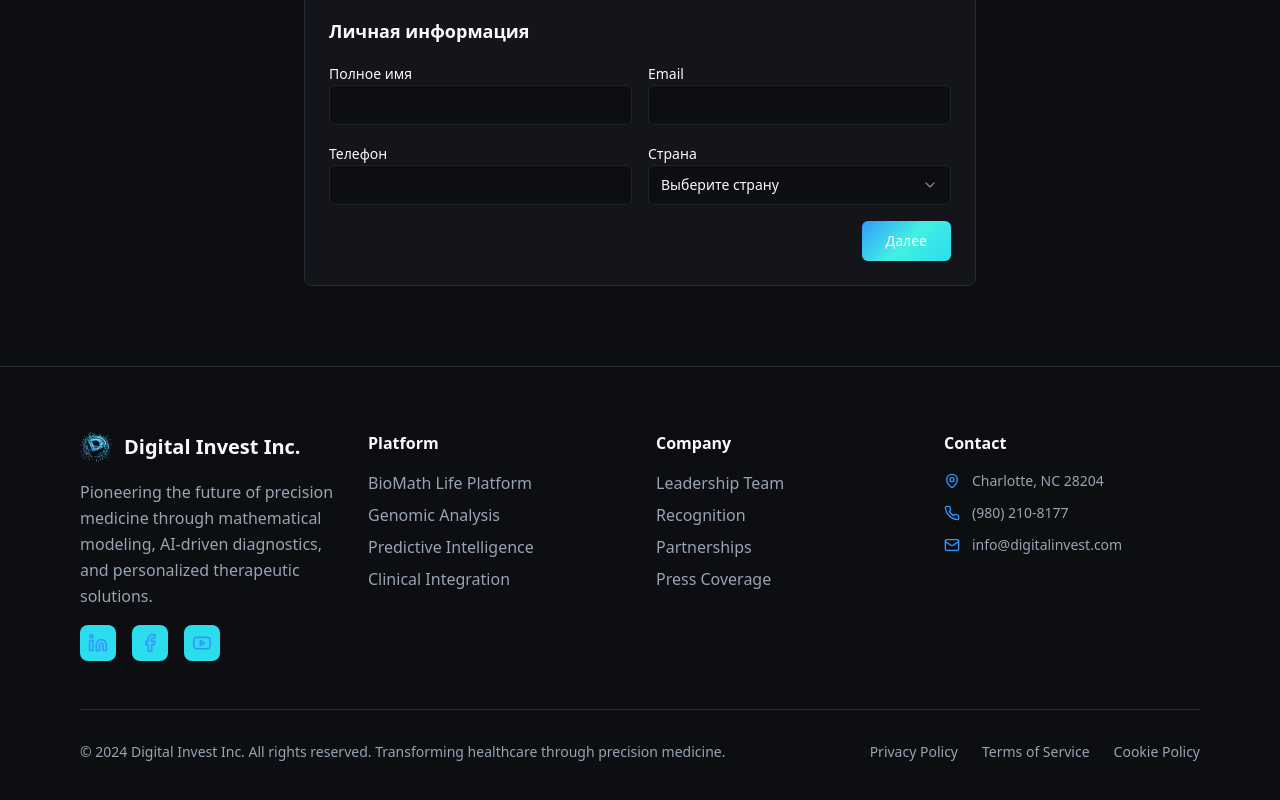
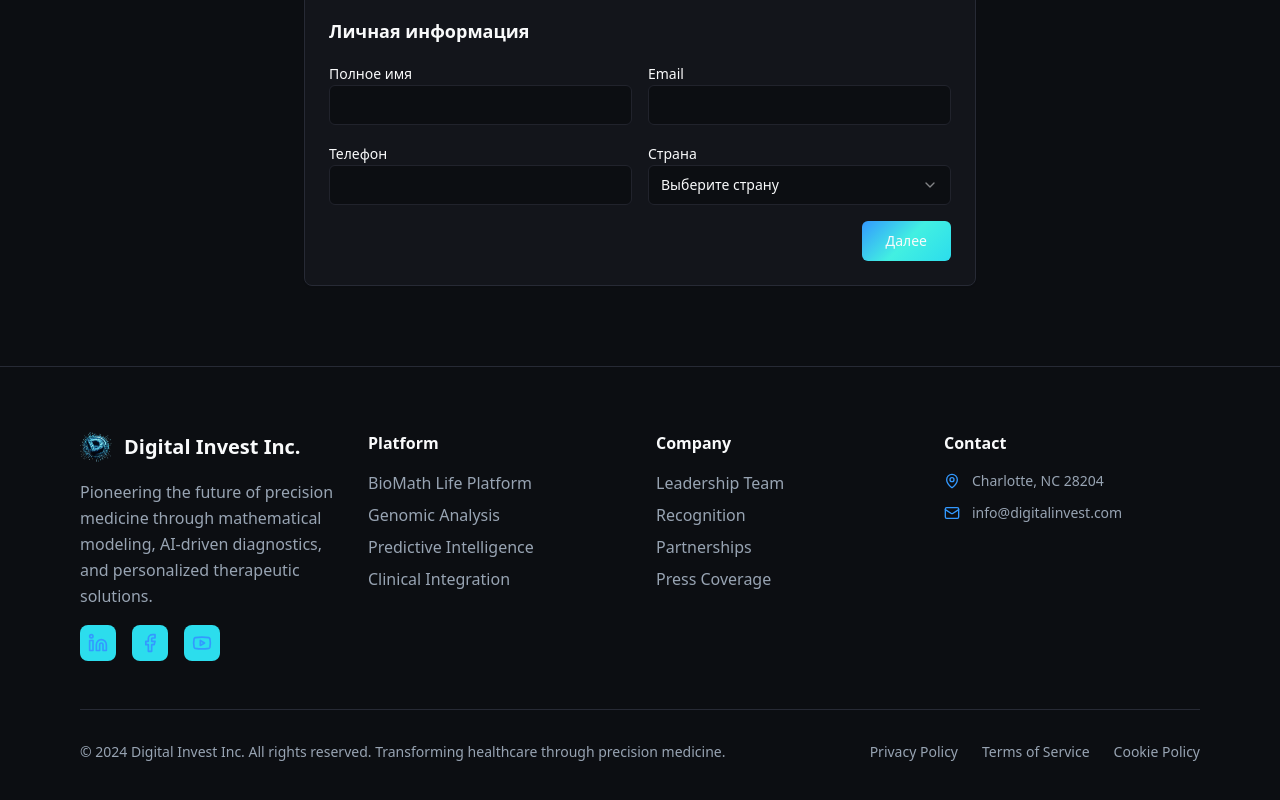
Before and after one commit to mkof14/digital-invest, a React (Vite) app: page / in a window 1280 px wide. Shown: the part 6965-7765 px from the top of the page. Built offline with nearby package versions, Linux system fonts and the light colour scheme.

Commit message:
Remove phone number from contacts

```diff
--- a/src/pages/Index.tsx
+++ b/src/pages/Index.tsx
@@ -538,12 +538,6 @@ const Index = () => {
                   <span className="text-sm">Charlotte, NC 28204</span>
                 </div>
                 <div className="flex items-center space-x-3 text-muted-foreground">
-                  <Phone className="h-4 w-4 text-primary flex-shrink-0" />
-                  <a href="tel:19802108177" className="text-sm hover:text-primary transition-colors">
-                    (980) 210-8177
-                  </a>
-                </div>
-                <div className="flex items-center space-x-3 text-muted-foreground">
                   <Mail className="h-4 w-4 text-primary flex-shrink-0" />
                   <a href="mailto:info@digitalinvest.com" className="text-sm hover:text-primary transition-colors">
                     info@digitalinvest.com
```
